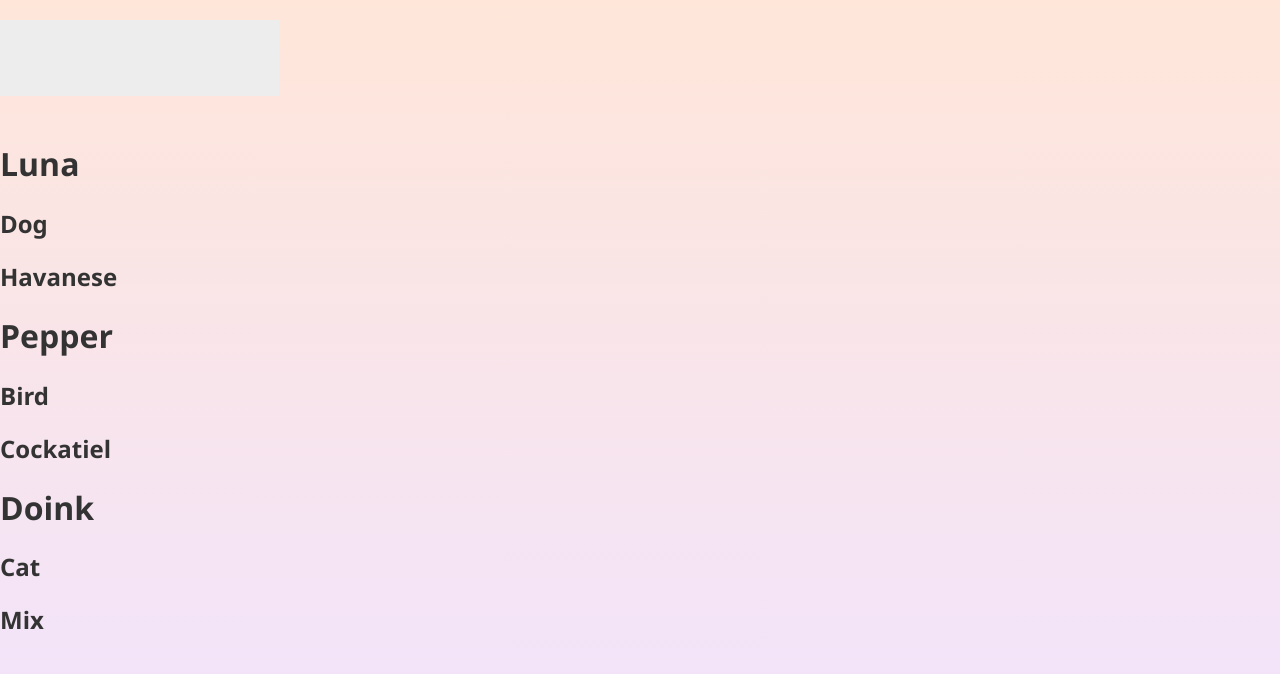
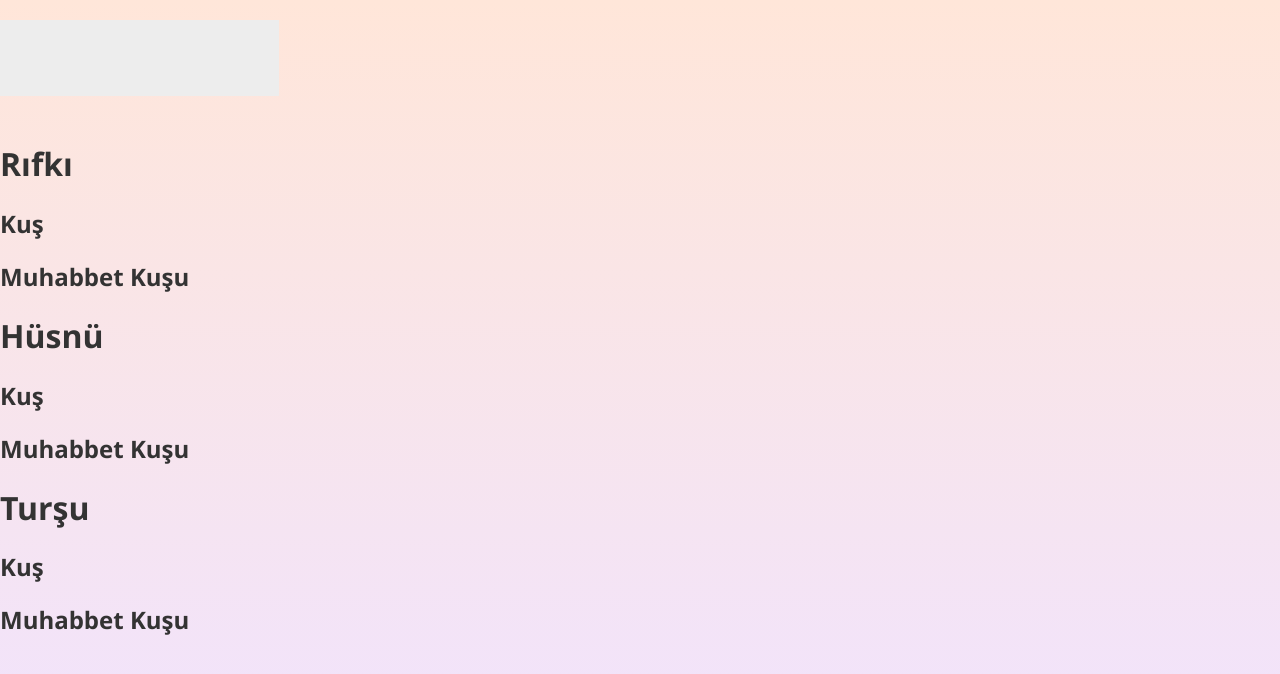
Before and after one commit to hikmetuygur/adopt-me, a React (Vite) app: page / in a window 1280 px wide. Shown: the top 674 px of the page. Built offline with nearby package versions, Linux system fonts and the light colour scheme; grey boxes are pictures that could not be loaded.

Commit message:
Configuring ESLint and React

```diff
--- a/package.json
+++ b/package.json
@@ -18,6 +18,9 @@
     "@vitejs/plugin-react": "^2.1.0",
     "eslint": "^8.24.0",
     "eslint-config-prettier": "^8.5.0",
+    "eslint-plugin-import": "^2.26.0",
+    "eslint-plugin-jsx-a11y": "^6.6.1",
+    "eslint-plugin-react": "^7.31.8",
     "prettier": "^2.7.1",
     "vite": "^3.1.4"
   },
--- a/src/App.jsx
+++ b/src/App.jsx
@@ -1,31 +1,17 @@
-import React from "react";
 import { createRoot } from "react-dom";
-
-const Pet = (props) => {
-  return React.createElement("div", {}, [
-    React.createElement("h1", {}, props.name),
-    React.createElement("h2", {}, props.animal),
-    React.createElement("h2", {}, props.breed),
-  ]);
-};
+import Pet from "./Pet";
 
 const App = () => {
-  return React.createElement("div", {}, [
-    React.createElement("h1", {}, "Adopt Me!"),
-    React.createElement(Pet, {
-      name: "Luna",
-      animal: "Dog",
-      breed: "Havanese",
-    }),
-    React.createElement(Pet, {
-      name: "Pepper",
-      animal: "Bird",
-      breed: "Cockatiel",
-    }),
-    React.createElement(Pet, { name: "Doink", animal: "Cat", breed: "Mix" }),
-  ]);
+  return (
+    <div>
+      <h1>Adopt Me !</h1>
+      <Pet name="Rıfkı" animal="Kuş" breed="Muhabbet Kuşu" />
+      <Pet name="Hüsnü" animal="Kuş" breed="Muhabbet Kuşu" />
+      <Pet name="Turşu" animal="Kuş" breed="Muhabbet Kuşu" />
+    </div>
+  );
 };
 
 const container = document.getElementById("root");
 const root = createRoot(container);
-root.render(React.createElement(App));
+root.render(<App />);
--- /dev/null
+++ b/src/Pet.jsx
@@ -0,0 +1,11 @@
+const Pet = (props) => {
+  return (
+    <div>
+      <h1>{props.name}</h1>
+      <h2>{props.animal}</h2>
+      <h2>{props.breed}</h2>
+    </div>
+  );
+};
+
+export default Pet;
```
Also changed, not shown: .eslintrc.json, 1 other file (tests, documents, lock files or other folders).
